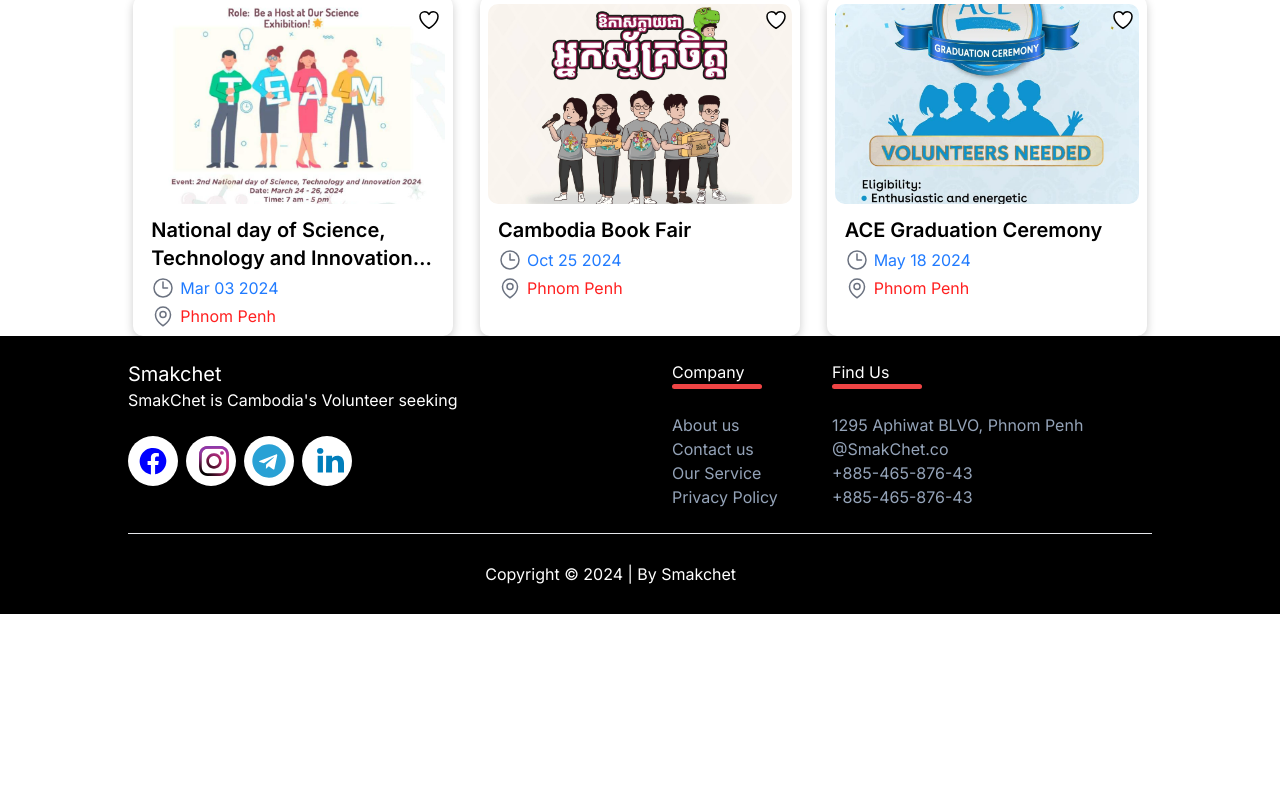
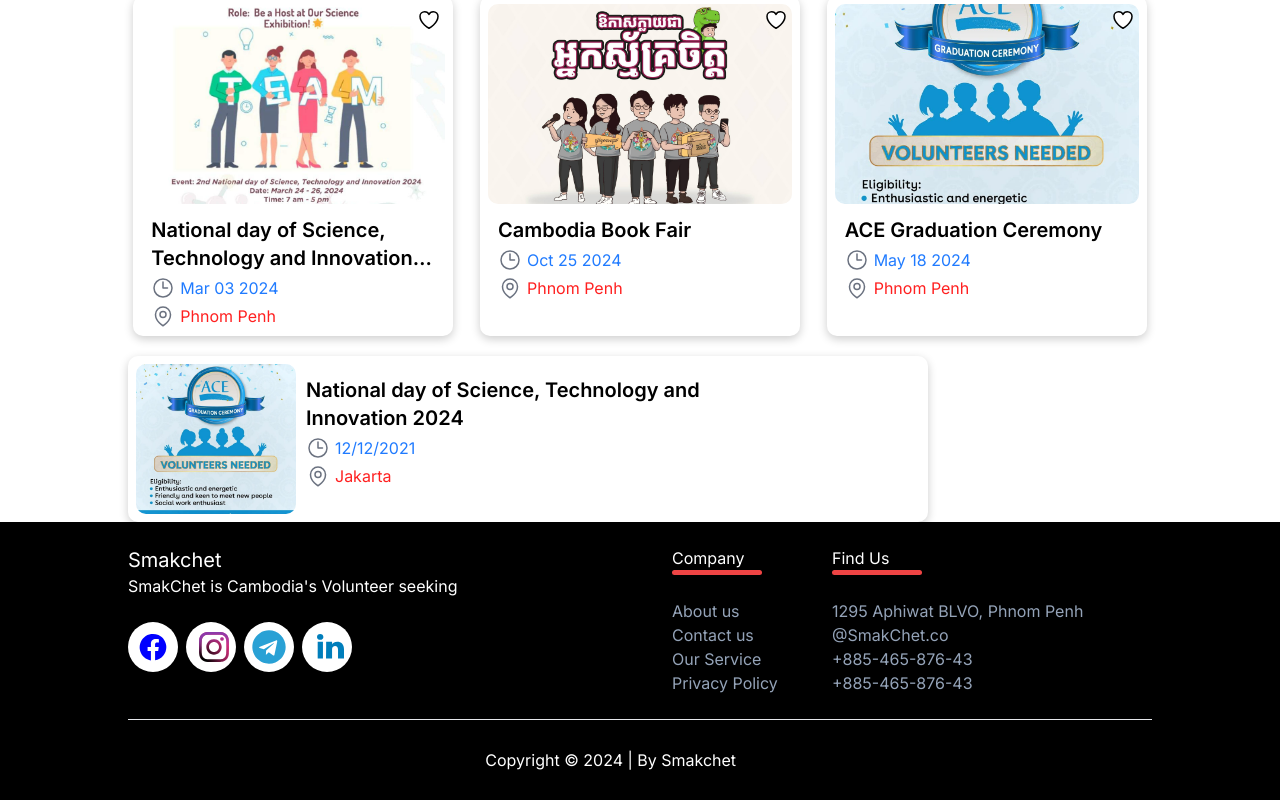
Before and after one commit to MeeReak/smak-chet, a Next.js app: page / in a window 1280 px wide. Shown: the part 921-1721 px from the top of the page. Before the commit the page ends 1535 px from the top, so only its background shows below. Built offline with nearby package versions, Linux system fonts and the light colour scheme.

Commit message:
My Event Card Page

```diff
--- a/src/app/contactus/page.tsx
+++ b/src/app/contactus/page.tsx
@@ -15,7 +15,7 @@ const page = () => {
               Get in touch !!
             </Typography>
             <Typography fontSize="h3" align="center">
-              We'd love to hear from you, Don't hesitate to ask questions or
+              We&apos;d love to hear from you, Don&apos;t hesitate to ask questions or
               make comments.{" "}
             </Typography>
           </div>
--- a/src/app/page.tsx
+++ b/src/app/page.tsx
@@ -1,7 +1,14 @@
 "use client";
 
 import React, { useState } from "react";
-import { Buttontaps, CardList, NotificationCard, Trending } from "@/components";
+import {
+  Buttontaps,
+  CardList,
+  CardOption,
+  MyEventCardList,
+  NotificationCard,
+  Trending,
+} from "@/components";
 import Image from "next/image";
 import SecondNarbar from "@/components/molechules/SecondNarbar";
 import Dropdown from "@/components/molechules/Dropdown/Dropdown";
@@ -40,8 +47,7 @@ const Homepage = () => {
         {/* display cards */}
         <CardList />
 
-        {/* Second Narbar */}
-        <SecondNarbar />
+        <MyEventCardList />
       </div>
     </>
   );
--- /dev/null
+++ b/src/components/molechules/Card/MyEventCard.tsx
@@ -0,0 +1,94 @@
+import React from "react";
+import Image from "next/image";
+import { Typography } from "@/components";
+
+interface MyEventCardProps {
+  src: string;
+  alt: string;
+  title: string;
+  date: string;
+  location: string;
+}
+
+const MyEventCard: React.FC<MyEventCardProps> = ({
+  src,
+  alt,
+  title,
+  date,
+  location,
+}) => {
+  return (
+    <>
+      <div>
+        <div className="flex items-start max-w-[800px] space-y-3 p-2 rounded-[10px] shadow-[0_3px_10px_rgb(0,0,0,0.2)]">
+          <div>
+            <Image
+              src={"/assets/image/ace_volunteer.jpg"}
+              alt={"ace_volunteer.jpg"}
+              width={310}
+              height={200}
+              className="w-[160px] h-[150px] object-cover rounded-[10px]"
+            />
+          </div>
+          <div className="space-y-1 pl-[10px] max-w-[440px]">
+            <Typography
+              className="line-clamp-2"
+              fontSize="h3"
+              fontWeight="semibold"
+            >
+              {"National day of Science, Technology and Innovation 2024"}
+            </Typography>
+
+            <div className="flex items-start">
+              <svg
+                xmlns="http://www.w3.org/2000/svg"
+                fill="none"
+                viewBox="0 0 24 24"
+                strokeWidth="1.5"
+                stroke="currentColor"
+                className="w-6 h-6 text-gray-500"
+              >
+                <path
+                  strokeLinecap="round"
+                  strokeLinejoin="round"
+                  d="M12 6v6h4.5m4.5 0a9 9 0 1 1-18 0 9 9 0 0 1 18 0Z"
+                />
+              </svg>
+
+              <Typography fontSize="h4" color="blue" className="pl-[5px]">
+                {"12/12/2021"}
+              </Typography>
+            </div>
+            <div className="flex items-center">
+              <svg
+                xmlns="http://www.w3.org/2000/svg"
+                fill="none"
+                viewBox="0 0 24 24"
+                strokeWidth="1.5"
+                stroke="currentColor"
+                className="w-6 h-6  text-gray-500"
+              >
+                <path
+                  strokeLinecap="round"
+                  strokeLinejoin="round"
+                  d="M15 10.5a3 3 0 1 1-6 0 3 3 0 0 1 6 0Z"
+                />
+                <path
+                  strokeLinecap="round"
+                  strokeLinejoin="round"
+                  d="M19.5 10.5c0 7.142-7.5 11.25-7.5 11.25S4.5 17.642 4.5 10.5a7.5 7.5 0 1 1 15 0Z"
+                />
+              </svg>
+
+              <Typography fontSize="h4" color="red" className="pl-[5px]">
+                {"Jakarta"}
+              </Typography>
+            </div>
+          </div>
+        </div>
+      </div>
+    </>
+  );
+};
+
+export default MyEventCard;
--- a/src/components/molechules/Card/index.ts
+++ b/src/components/molechules/Card/index.ts
@@ -2,4 +2,5 @@ import { Card } from "./Card";
 import ReqCard from "./ReqCard";
 import NotificationCard from "./NotificationCard";
 import TeamCard from "./TeamCard"
-export { Card, ReqCard , NotificationCard , TeamCard};
+import CardOption from "./MyEventCard";
+export { Card, ReqCard , NotificationCard , TeamCard, CardOption};
--- /dev/null
+++ b/src/components/organisms/cardList/MyEventCardList.tsx
@@ -0,0 +1,27 @@
+import MyEventCard from "@/components/molechules/Card/MyEventCard";
+import { MyContext } from "@/contexts/CardContext";
+import React, { useContext } from "react";
+
+const MyEventCardList = () => {
+  const { CardInfo } = useContext(MyContext);
+
+  return (
+    <>
+    <MyEventCard/>
+      {/* <div className="max-[1030px]:px-5">
+        {CardInfo.map((item, index) => (
+          <MyEventCard
+            key={index}
+            src={item.src}
+            alt={item.alt}
+            title={item.title}
+            date={item.date}
+            location={item.location}
+          />
+        ))}
+      </div> */}
+    </>
+  );
+};
+
+export default MyEventCardList;
--- a/src/components/organisms/cardList/index.ts
+++ b/src/components/organisms/cardList/index.ts
@@ -1,3 +1,4 @@
 import CardList from "./CardList";
+import MyEventCardList from "./MyEventCardList";
 
-export {CardList}
+export {CardList, MyEventCardList}
```
